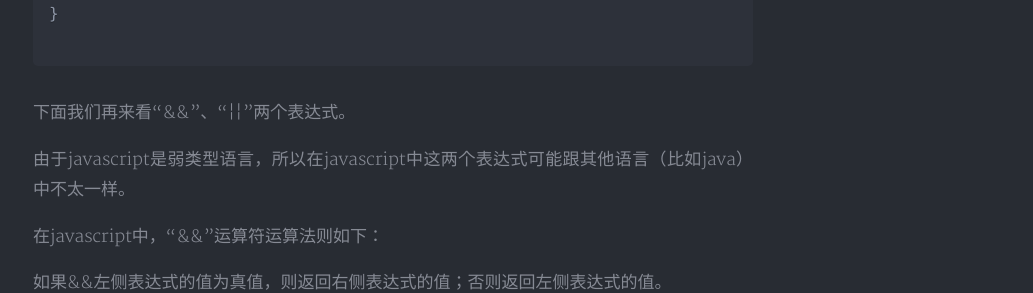
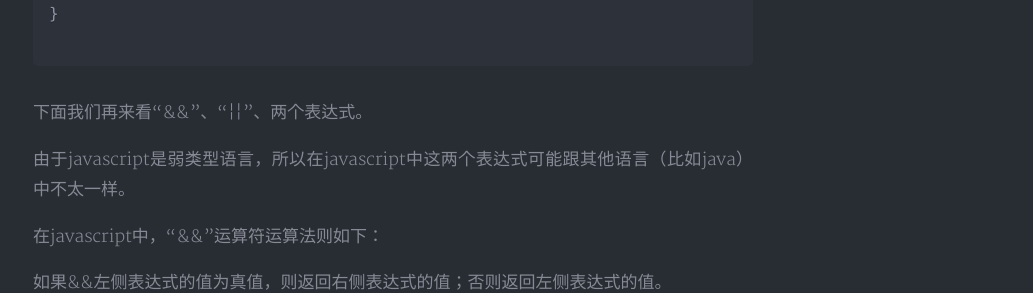
Before and after one commit to BinaryCaptain/BinaryCaptain.github.io, a Jekyll site: the page built from _posts/2018-08-13-js-||-&&.md, in a window 1280 px wide and 900 px high, scrolled down 2281 px. Shown: the part 158-451 px from the top of the window, without its empty margins (247-1280 px from the left). Built offline with Jekyll 4.4.1, drawn with Linux system fonts in a browser that asks for light colours; nearby versions of some CDN libraries; comment, search, counter and statistics services are not loaded; a style sheet for code colours, icons or effects is not loaded.

Commit message:
modify-2

````diff
--- a/_posts/2018-08-13-js-||-&&.md
+++ b/_posts/2018-08-13-js-||-&&.md
@@ -88,7 +88,7 @@ if(!a){
 
 ```
 
-下面我们再来看“&&”、“&brvbar;&brvbar;”两个表达式。
+下面我们再来看“&&”、“&brvbar;&brvbar;”、两个表达式。
 
 由于javascript是弱类型语言，所以在javascript中这两个表达式可能跟其他语言（比如java）中不太一样。
 
````
